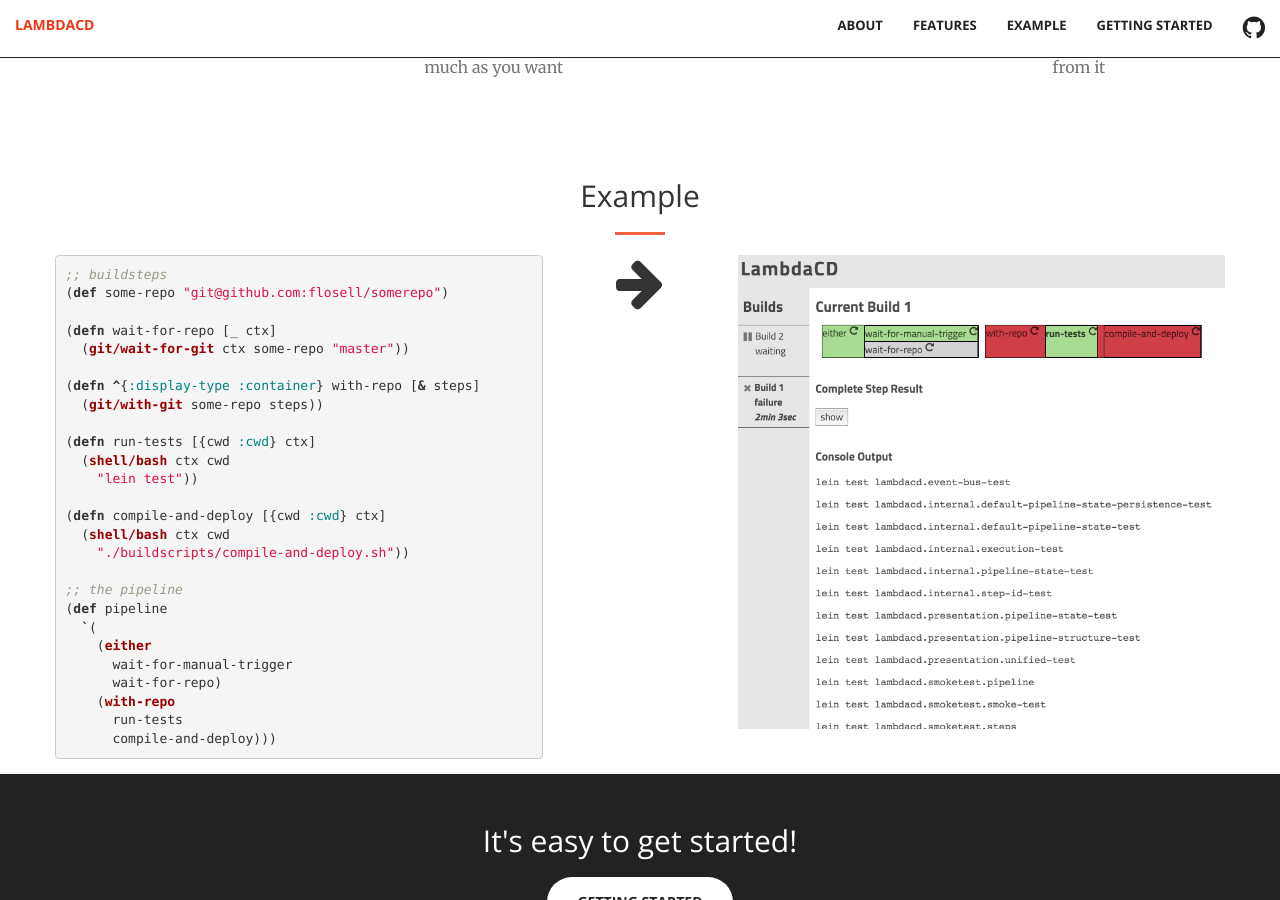
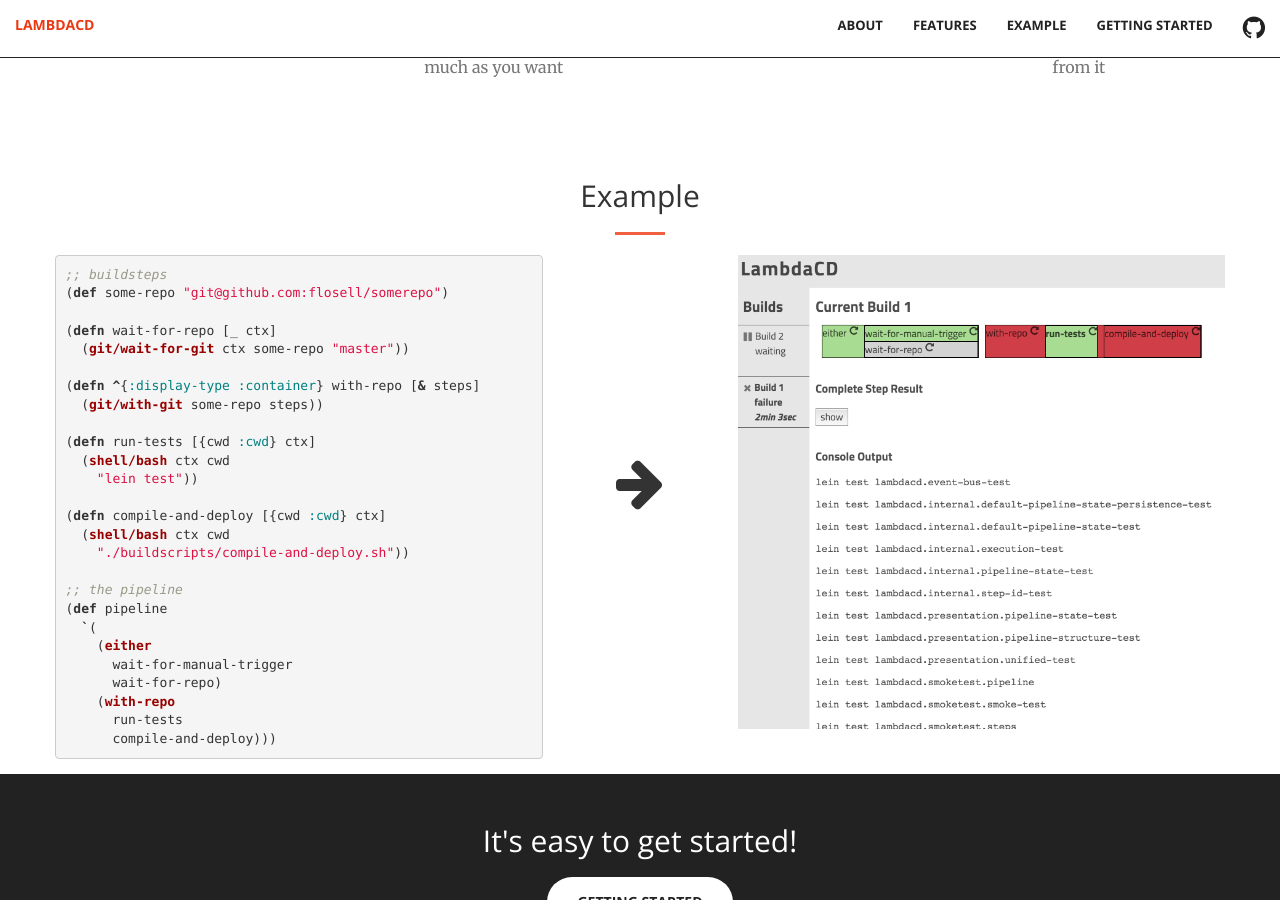
Before and after one commit to flosell/lambdacd, a Jekyll site: the page built from index.html, in a window 1280 px wide and 900 px high, scrolled down 1619 px. Built offline with Jekyll 4.4.1, drawn with Linux system fonts in a browser that asks for light colours.

Commit message:
cleanup, center arrow beween example and screenshot

```diff
--- a/css/creative.scss
+++ b/css/creative.scss
@@ -355,7 +355,13 @@ body {
 
 // arrow right goes down in breakpoint where columns break
 @media (max-width: 1200px) {
-    .fa-arrow-right {
+    .arrowbetweenimages i {
         transform: rotate(90deg);
     }
 }
+// dirty hack to kind of center the arrow between example and screenshot
+@media (min-width: 1200px) {
+    .arrowbetweenimages {
+        padding-top:200px
+    }
+}
--- a/index.html
+++ b/index.html
@@ -76,15 +76,6 @@ landingpage: true
         </div>
       </div>
     </div>
-    <!--<div class="row">-->
-      <!--<div class="col-lg-3 col-md-6 text-center">-->
-        <!--<div class="service-box">-->
-          <!--<i class="fa fa-4x fa-check-circle wow bounceIn text-primary" data-wow-delay=".4s"></i>-->
-          <!--<h3>Tested</h3>-->
-          <!--<p class="text-muted">No longer break the pipeline with your changes. Create tests for your pipeline</p>-->
-        <!--</div>-->
-      <!--</div>-->
-    <!--</div>-->
   </div>
 </section>
 
@@ -131,7 +122,7 @@ landingpage: true
       compile-and-deploy)))
 {% endhighlight %}
       </div>
-      <div class="col-lg-2 text-center">
+      <div class="col-lg-2 text-center arrowbetweenimages">
         <i class="fa fa-4x fa-arrow-right"></i>
       </div>
       <div class="col-lg-5">
```
